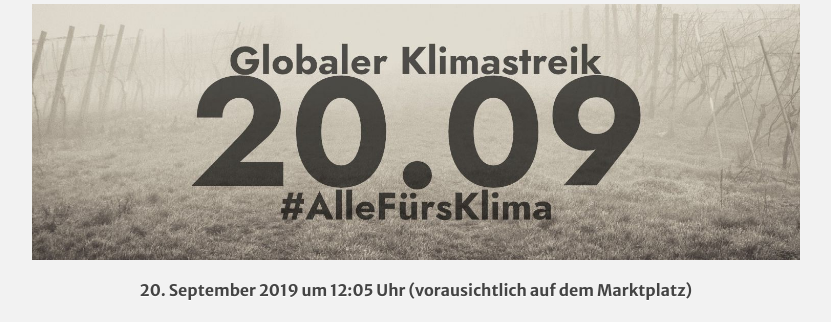
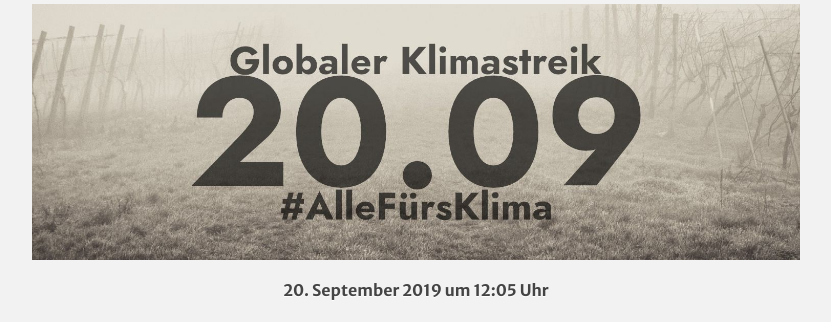
Before and after one commit to Johe1999/fridaysforfuture-landau-pfalz.github.io, a plain HTML site: page index.html in a window 1280 px wide. Shown: the part 382-704 px from the top of the page, without its empty margins (224-1055 px from the left). Drawn offline with Linux system fonts and the light colour scheme; no server answers.

Commit message:
Removed place

```diff
--- a/index.html
+++ b/index.html
@@ -54,7 +54,7 @@
           <!-- <p>📆 <span id="next-strike-date"></span>: <span id="next-strike-ld"></span></p> -->
 
           <p><a href="https://klima-streik.org/"><img src="assets/img/20190920_klimastreik.jpg"></a></p>
-          <p style="text-align: center;"><b>20. September 2019 um 12:05 Uhr (vorausichtlich auf dem Marktplatz)</b></p>
+          <p style="text-align: center;"><b>20. September 2019 um 12:05 Uhr</b></p>
 
 
           <h2>Links</h2>
```
